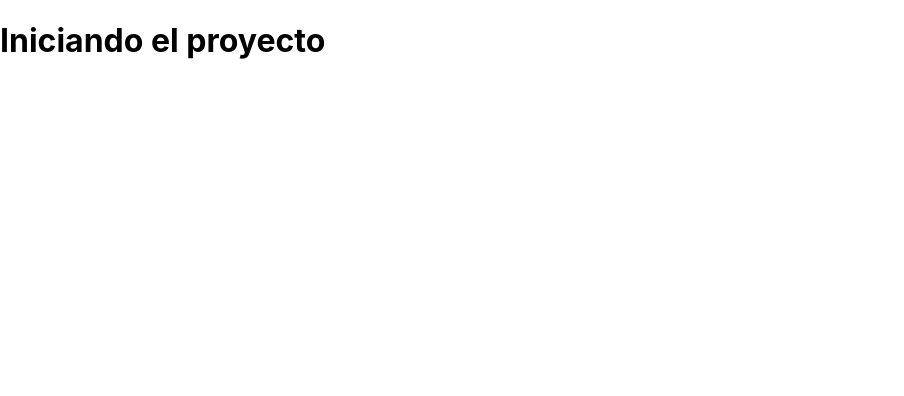
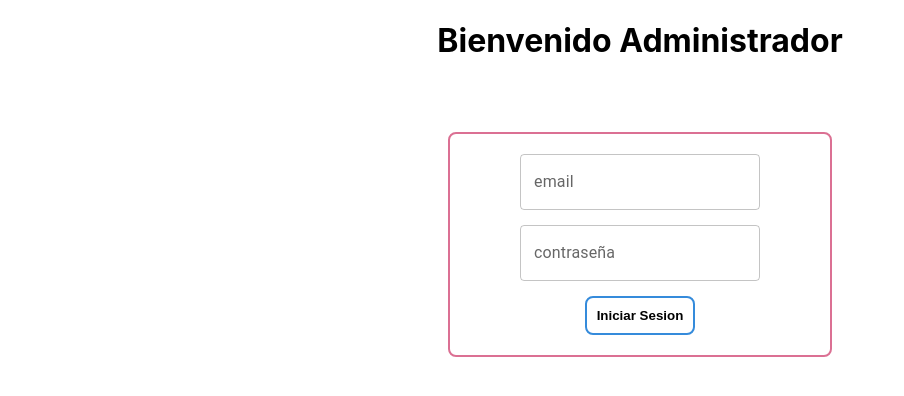
Before and after one commit to BrunoAmerio/admin-dashboard, a Next.js app: page / in a window 1280 px wide. Shown: the top 396 px of the page, without its empty margins (0-904 px from the left). Built offline with nearby package versions, Linux system fonts and the light colour scheme.

Commit message:
feature: Login Page

```diff
--- a/package.json
+++ b/package.json
@@ -9,6 +9,9 @@
     "lint": "next lint"
   },
   "dependencies": {
+    "@emotion/react": "^11.9.0",
+    "@emotion/styled": "^11.8.1",
+    "@mui/material": "^5.8.0",
     "axios": "^0.27.2",
     "next": "12.1.6",
     "react": "18.1.0",
--- a/src/pages/index.js
+++ b/src/pages/index.js
@@ -1,18 +1,56 @@
 import Head from 'next/head';
-import styles from '../styles/Home.module.scss';
+import styles from '../styles/Login.module.scss';
 
-export default function Home() {
+import { TextField } from '@mui/material';
+import { useState } from 'react';
+
+const Home = () => {
+	const [user, setUser] = useState({});
+
+	console.log(user);
+
+	const handleChange = ({ target }) => {
+		setUser({
+			[target.name]: target.value,
+		});
+	};
+
+	const handleSubmit = event => {
+		event.preventDefault();
+	};
+
 	return (
 		<div className={styles.container}>
 			<Head>
-				<title>Home Page</title>
+				<title>Inicio de Sesion - Admin Dashboard</title>
 				<meta name='description' content='Generated by create next app' />
 				<link rel='icon' href='/favicon.ico' />
 			</Head>
 
 			<main className={styles.main}>
-				<h1 className={styles.title}>Iniciando el proyecto</h1>
+				<div className={styles.container}>
+					<h1>Bienvenido Administrador</h1>
+					<form className={styles.formContainer}>
+						<TextField
+							label='email'
+							variant='outlined'
+							onChange={handleChange}
+							name='email'
+						/>
+						<TextField
+							label='contraseña'
+							type='password'
+							variant='outlined'
+							name='password'
+						/>
+						<button className={styles.button} onClick={handleSubmit}>
+							Iniciar Sesion
+						</button>
+					</form>
+				</div>
 			</main>
 		</div>
 	);
-}
+};
+
+export default Home;
--- a/src/styles/Login.module.scss
+++ b/src/styles/Login.module.scss
@@ -0,0 +1,25 @@
+@import './mixins';
+@import './colors';
+
+.container {
+	display: flex;
+	flex-direction: column;
+	text-align: center;
+
+	.formContainer {
+		display: flex;
+		flex-direction: column;
+		width: 30%;
+		margin: auto;
+		margin-top: 50px;
+		gap: 15px;
+		padding: 20px 70px;
+		border: 2px solid palevioletred;
+		border-radius: 8px;
+		justify-content: center;
+	}
+
+	.button {
+		@include buttonDefault($lightblue);
+	}
+}
--- /dev/null
+++ b/src/styles/colors.scss
@@ -0,0 +1 @@
+$lightblue: rgb(53, 139, 219);
--- /dev/null
+++ b/src/styles/mixins.scss
@@ -0,0 +1,17 @@
+@mixin buttonDefault($color) {
+	width: fit-content;
+	padding: 10px;
+	border: 2px solid $color;
+	border-radius: 8px;
+	background-color: transparent;
+	font-weight: bolder;
+	margin: auto;
+	cursor: pointer;
+	transition: 0.2s;
+
+	&:hover {
+		background-color: $color;
+		transition: 0.2s;
+		color: white;
+	}
+}
```
Also changed, not shown: src/pages/login.js (deleted, +0 -7 lines), src/styles/Home.module.scss (deleted), 1 other file (tests, documents, lock files or other folders).
